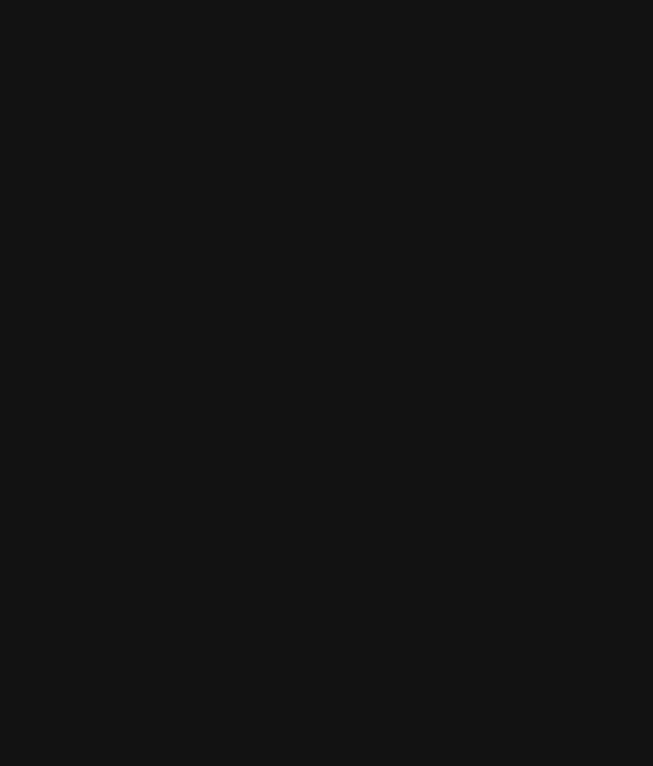
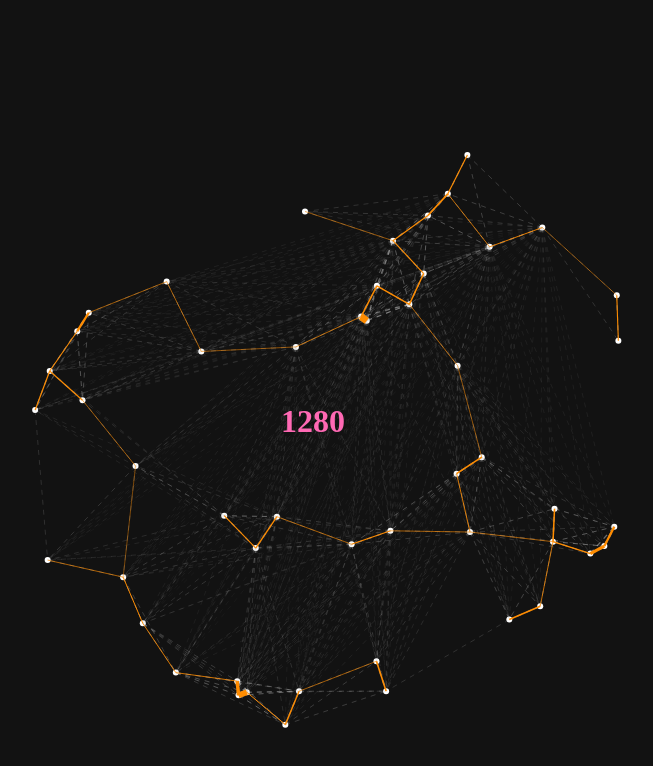
Before and after one commit to nilpatel-cs/canvas, a plain HTML site: page index.html in a window 1280 px wide. Shown: the whole page, without its empty margins (327-980 px from the left). Drawn offline with Linux system fonts and the light colour scheme.

Commit message:
testing innerwidth

```diff
--- a/canvas.js
+++ b/canvas.js
@@ -5,9 +5,8 @@ canvas.height=window.innerHeight;
 
 
 
+document.getElementById('test').innerHTML = window.innerWidth;
 
-
-if(window.innerWidth<=1024){
 
 var particleArray = null;
 
@@ -98,7 +97,6 @@ var particleArray = null;
     }
     spawn();
     animate();
-}
 
 /*shared functions */
 function dist(u, v) {
--- a/index.html
+++ b/index.html
@@ -3,9 +3,8 @@
         <link rel="stylesheet" href="style.css">
     </head>
 <body>
-    <canvas id="canvas">
-
-    </canvas>
+    <canvas id="canvas"></canvas>
+    <h1 id="test"></h1>
     <script src="canvas.js"></script>
 </body>
 
--- a/style.css
+++ b/style.css
@@ -2,3 +2,11 @@ body{
     background-color: #121212;
     overflow: hidden;
 }
+#test{
+    color:hotpink;
+    position: absolute;
+    top:50%;
+    left:50%;
+    transform: translateX(-50%) translateY(-50%);
+    z-index: 200    ;
+}
```
